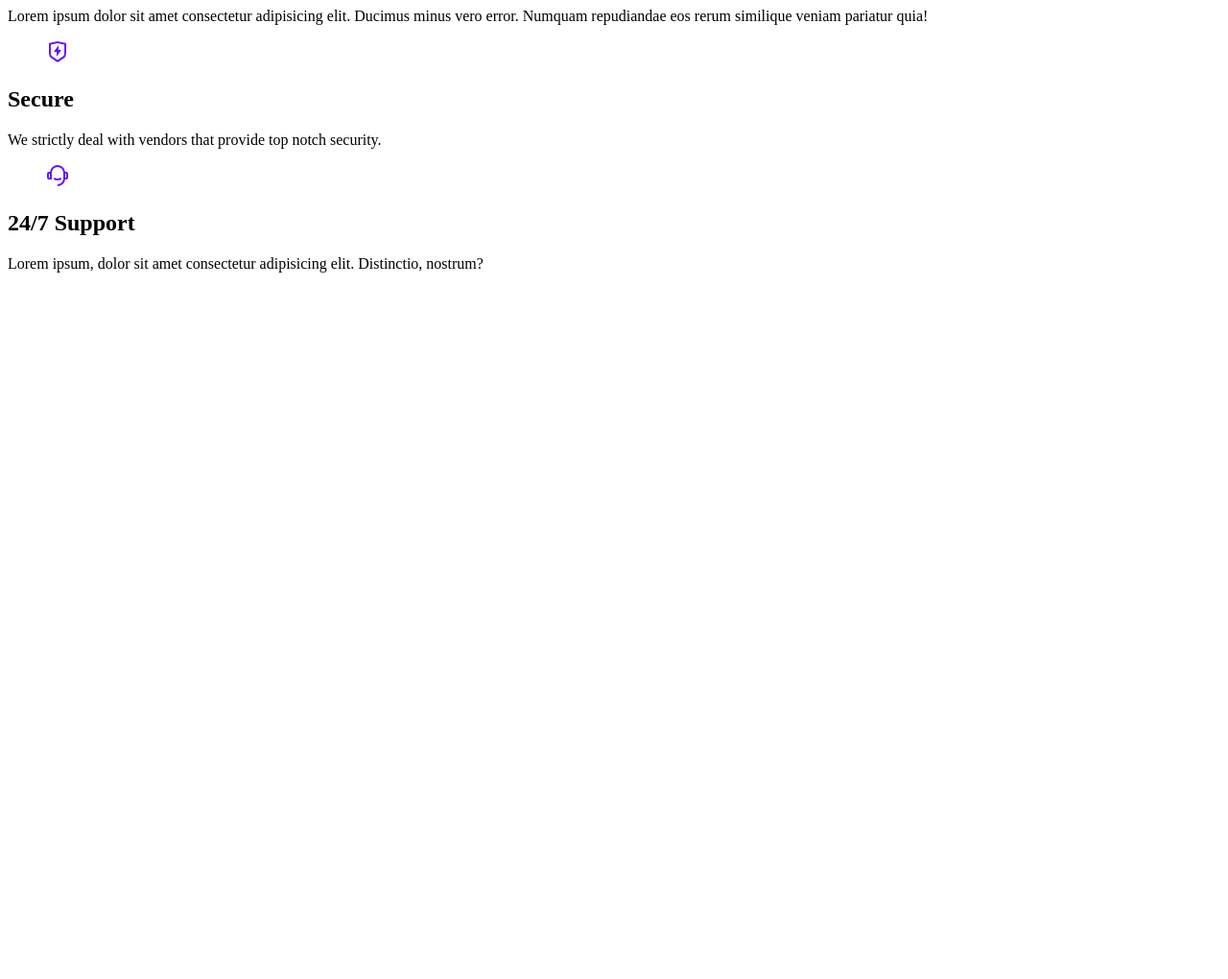
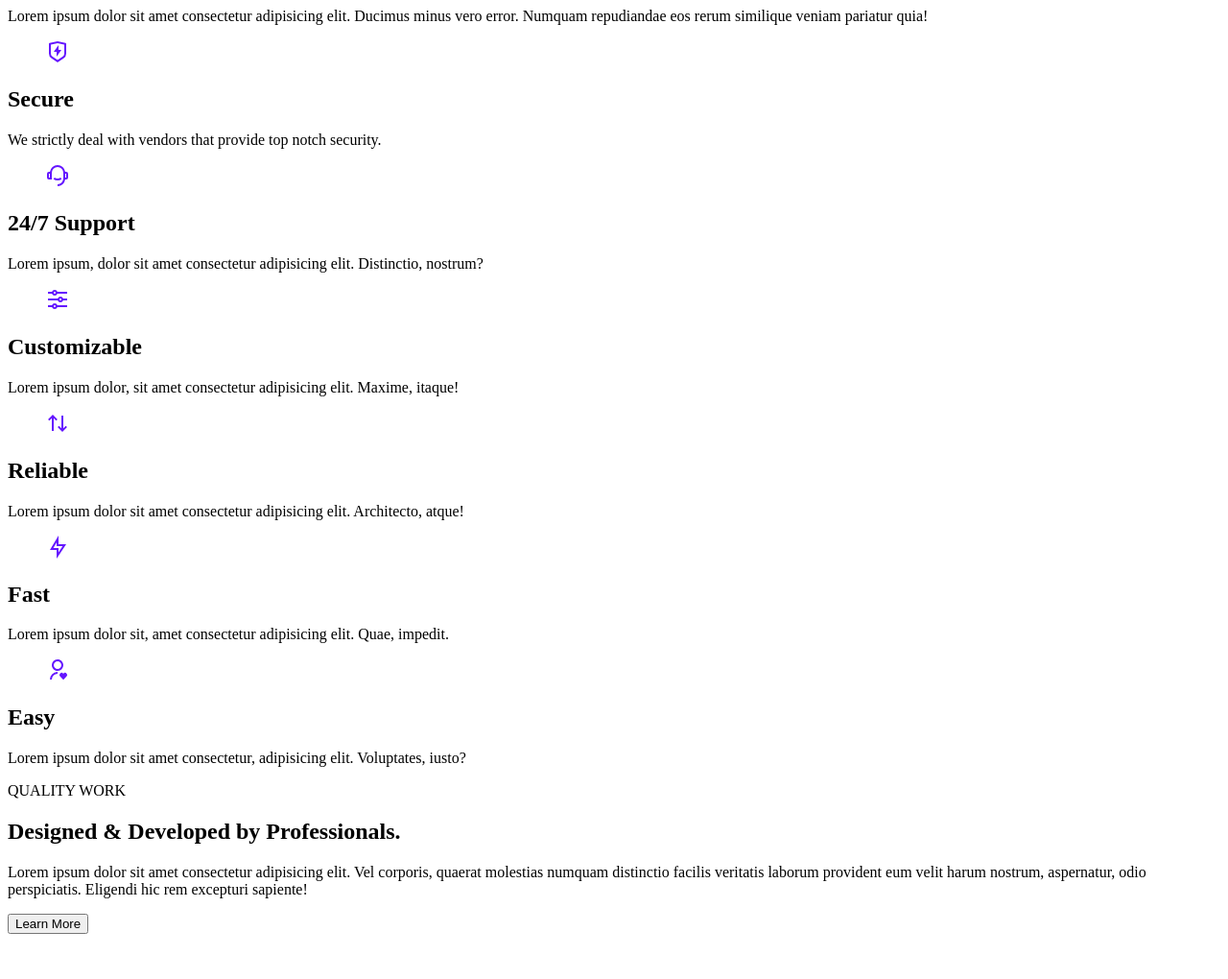
Before and after one commit to jared-alford/Treact-clone, a plain HTML site: page index.html in a window 1280 px wide. Shown: the part 1497-2517 px from the top of the page at 96% size. Before the commit the page ends 1797 px from the top, so only its background shows below. Drawn offline with Linux system fonts and the light colour scheme.

Commit message:
added HTML for rest of features & quality sections

```diff
--- a/index.html
+++ b/index.html
@@ -119,16 +119,106 @@
               </div>
               <div class="feature">
                 <div class="feature__row">
-
+                  <figure class="feature__img--wrapper">
+                    <img
+                      src="./assets 2/customize-icon.367468c90fd796009b97fbfba67b2c6a.svg"
+                      alt=""
+                      class="feature__img"
+                    />
+                  </figure>
+                  <div class="feature__text">
+                    <h2 class="feature__title">Customizable</h2>
+                    <p class="feature__para">
+                      Lorem ipsum dolor, sit amet consectetur adipisicing elit.
+                      Maxime, itaque!
+                    </p>
+                  </div>
                 </div>
               </div>
-              <div class="feature"></div>
-              <div class="feature"></div>
-              <div class="feature"></div>
+              <div class="feature">
+                <div class="feature__row">
+                  <figure class="feature__img--wrapper">
+                    <img
+                      src="./assets 2/reliable-icon.1367510a8f0a1bec76dc425d25f92f43.svg"
+                      alt=""
+                      class="feature__img"
+                    />
+                  </figure>
+                  <div class="feature__text">
+                    <h2 class="feature__title">Reliable</h2>
+                    <p class="feature__para">
+                      Lorem ipsum dolor sit amet consectetur adipisicing elit.
+                      Architecto, atque!
+                    </p>
+                  </div>
+                </div>
+              </div>
+              <div class="feature">
+                <div class="feature__row">
+                  <figure class="feature__img--wrapper">
+                    <img
+                      src="./assets 2/fast-icon.dbb971a73d4805d2fc3bcdacdb55beba.svg"
+                      alt=""
+                      class="feature__img"
+                    />
+                  </figure>
+                  <div class="feature__text">
+                    <h2 class="feature__title">Fast</h2>
+                    <p class="feature__para">
+                      Lorem ipsum dolor sit, amet consectetur adipisicing elit.
+                      Quae, impedit.
+                    </p>
+                  </div>
+                </div>
+              </div>
+              <div class="feature">
+                <div class="feature__row">
+                  <figure class="feature__img--wrapper">
+                    <img
+                      src="./assets 2/simple-icon.673b7e1750b2a4ef32907fc164828d00.svg"
+                      alt=""
+                      class="feature__img"
+                    />
+                  </figure>
+                  <div class="feature__text">
+                    <h2 class="feature__title">Easy</h2>
+                    <p class="feature__para">
+                      Lorem ipsum dolor sit amet consectetur, adipisicing elit.
+                      Voluptates, iusto?
+                    </p>
+                  </div>
+                </div>
+              </div>
             </div>
           </div>
         </div>
       </section>
+      <section id="quality">
+        <div class="container">
+          <div class="row">
+            <div class="quality__description">
+              <div class="section__tag">QUALITY WORK</div>
+              <h2 class="section__title">
+                Designed & Developed by
+                <span class="purple">Professionals.</span>
+              </h2>
+              <p class="section__para">
+                Lorem ipsum dolor sit amet consectetur adipisicing elit. Vel
+                corporis, quaerat molestias numquam distinctio facilis veritatis
+                laborum provident eum velit harum nostrum, aspernatur, odio
+                perspiciatis. Eligendi hic rem excepturi sapiente!
+              </p>
+              <button class="btn">Learn More</button>
+            </div>
+            <figure class="quality__img--wrapper">
+              <img src="./assets 2/hero-screenshot-1.40a097b525c2f8c9808e.png" alt="" class="quality__img">
+            </figure>
+          </div>
+        </div>
+      </section>
+      <section id="steps">
+
+      </section>
     </main>
   </body>
 </html>
```
